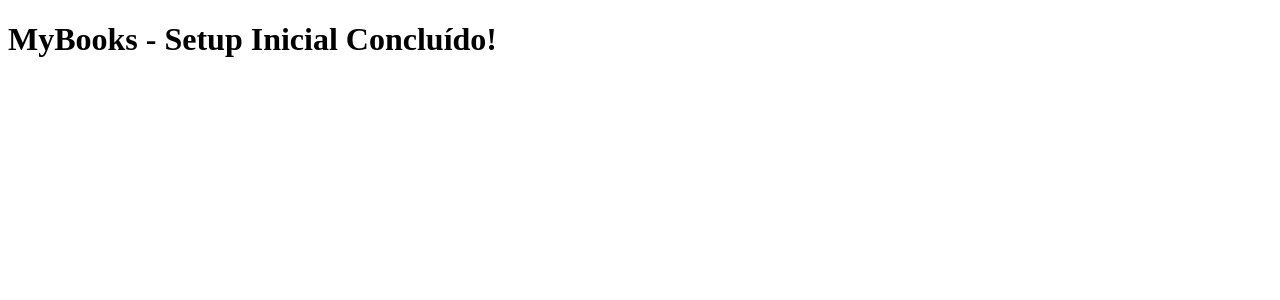
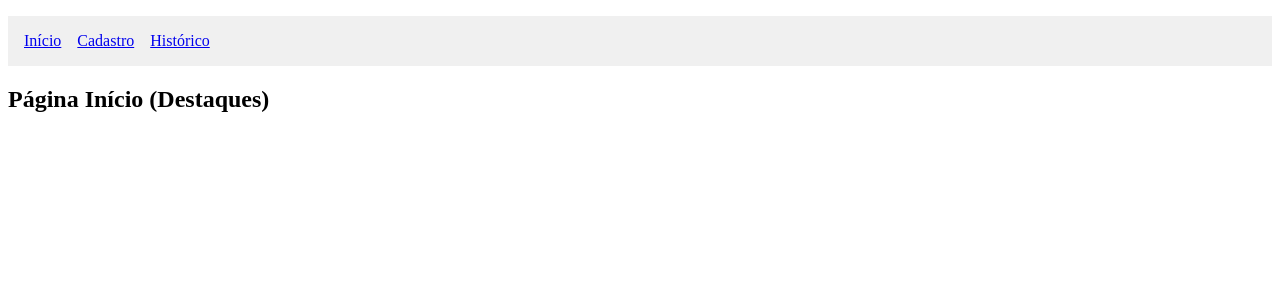
Before and after one commit to PedroMarra/Trabalho-TEC-WEB, a React (Vite) app: page / in a window 1280 px wide. Shown: the top 300 px of the page. Built offline with nearby package versions, Linux system fonts and the light colour scheme.

Commit message:
feat: implementa rotas e navegacao semantica (closes #2)

```diff
--- a/package.json
+++ b/package.json
@@ -11,7 +11,8 @@
   },
   "dependencies": {
     "react": "^19.2.6",
-    "react-dom": "^19.2.6"
+    "react-dom": "^19.2.6",
+    "react-router-dom": "^7.17.0"
   },
   "devDependencies": {
     "@eslint/js": "^10.0.1",
--- a/src/App.jsx
+++ b/src/App.jsx
@@ -1,9 +1,30 @@
+import { BrowserRouter, Routes, Route, Link } from 'react-router-dom';
+import Home from './pages/Home';
+import Cadastro from './pages/Cadastro';
+import Historico from './pages/Historico';
+
 function App() {
   return (
-    <div>
-      <h1>MyBooks - Setup Inicial Concluído!</h1>
-    </div>
-  )
+    <BrowserRouter>
+      {/* Cabeçalho Semântico com Navegação Acessível */}
+      <header>
+        <nav aria-label="Navegação principal">
+          <ul style={{ display: 'flex', gap: '1rem', listStyle: 'none', padding: '1rem', background: '#f0f0f0' }}>
+            <li><Link to="/">Início</Link></li>
+            <li><Link to="/cadastro">Cadastro</Link></li>
+            <li><Link to="/historico">Histórico</Link></li>
+          </ul>
+        </nav>
+      </header>
+
+      {/* Área onde as páginas serão renderizadas */}
+      <Routes>
+        <Route path="/" element={<Home />} />
+        <Route path="/cadastro" element={<Cadastro />} />
+        <Route path="/historico" element={<Historico />} />
+      </Routes>
+    </BrowserRouter>
+  );
 }
 
-export default App
+export default App;
--- /dev/null
+++ b/src/pages/cadastro.jsx
@@ -0,0 +1,10 @@
+export default function Cadastro() {
+  return (
+    <main>
+      <section aria-labelledby="titulo-cadastro">
+        <h1 id="titulo-cadastro">Página de Cadastro</h1>
+        {/* Futuramente o formulário entrará aqui */}
+      </section>
+    </main>
+  );
+}
--- /dev/null
+++ b/src/pages/historico.jsx
@@ -0,0 +1,10 @@
+export default function Historico() {
+  return (
+    <main>
+      <section aria-labelledby="titulo-historico">
+        <h1 id="titulo-historico">Página de Histórico</h1>
+        {/* Futuramente a tabela de livros lidos entrará aqui */}
+      </section>
+    </main>
+  );
+}
--- /dev/null
+++ b/src/pages/home.jsx
@@ -0,0 +1,10 @@
+export default function Home() {
+  return (
+    <main>
+      <section aria-labelledby="titulo-inicio">
+        <h1 id="titulo-inicio">Página Início (Destaques)</h1>
+        {/* Futuramente a lista de livros da API entrará aqui */}
+      </section>
+    </main>
+  );
+}
```
Also changed, not shown: 1 other file (tests, documents, lock files or other folders).
